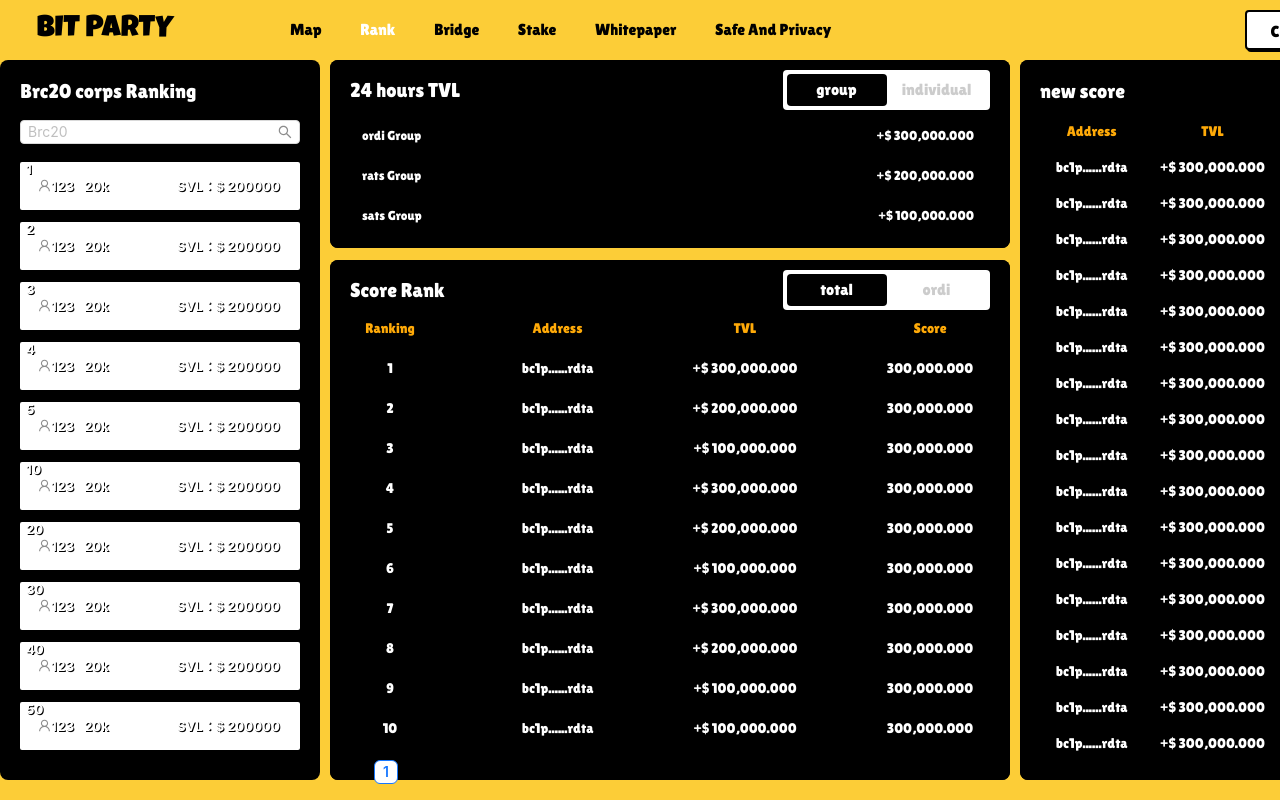
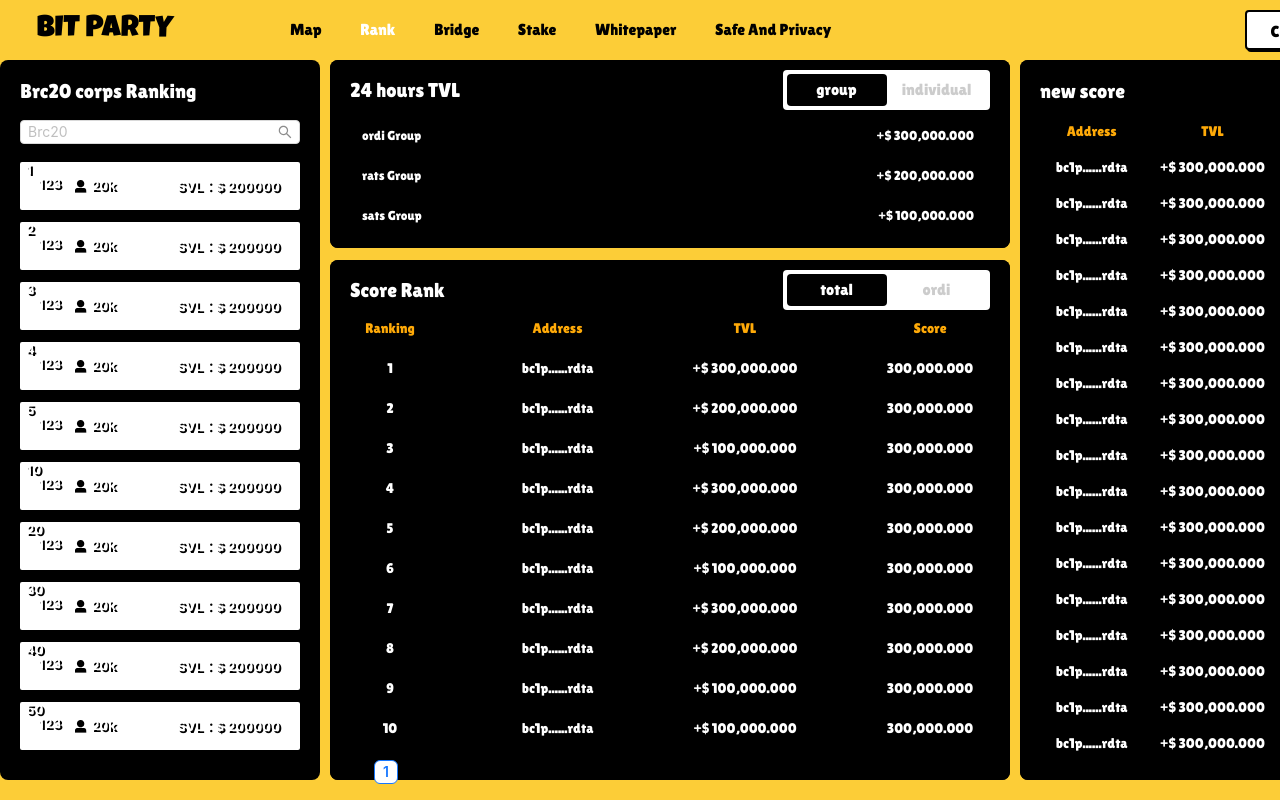
Before and after one commit to yuzhongtingtingerli/boxCatGame, a Vue app: page /rank in a window 1280 px wide. Shown: the top 800 px of the page. Built offline with nearby package versions, Linux system fonts and the light colour scheme.

Commit message:
list优化

```diff
--- a/src/views/rank/corpsRanking.vue
+++ b/src/views/rank/corpsRanking.vue
@@ -19,11 +19,13 @@
         <div class="left">
           <div class="ranking">{{ item.ranking }}</div>
           <div class="groupName">
-            <UserOutlined style="color: rgba(0, 0, 0, 0.45)" />{{
-              item.groupName
+            {{ item.groupName }}
+          </div>
+          <div class="num">
+            <img width="20px" src="@/assets/Frame.png" alt="" srcset="" />{{
+              item.num
             }}
           </div>
-          <div class="num">{{ item.num }}</div>
         </div>
         <div class="right">
           <div class="svl">SVL：$ {{ item.svl }}</div>
@@ -151,6 +153,8 @@ defineExpose({
   }
   .list {
     margin-top: 18px;
+    height: 588px;
+    overflow-y: scroll;
     .list_item {
       position: relative;
       height: 48px;
@@ -161,7 +165,7 @@ defineExpose({
       justify-content: space-between;
       align-items: center;
       // padding: 10px 0;
-      text-shadow: 1px 1px 0px #000;
+      text-shadow: 2px 2px 0px #000;
       font-weight: 900;
       padding-right: 20px;
       padding-left: 6px;
--- a/src/views/rank/newScore.vue
+++ b/src/views/rank/newScore.vue
@@ -7,10 +7,12 @@
         <div class="TVL">TVL</div>
         <div class="Time">Time</div>
       </div>
-      <div class="list" v-for="(item, index) in OwnersScore" :key="index">
-        <div class="Address">{{ getAddress(item.OwnersAddress) }}</div>
-        <div class="TVL">+$ {{ getMoney(item.OwnersTVL) }}</div>
-        <div class="Time">{{ getMoney(item.OwnersTime) }}</div>
+      <div class="lists">
+        <div class="list" v-for="(item, index) in OwnersScore" :key="index">
+          <div class="Address">{{ getAddress(item.OwnersAddress) }}</div>
+          <div class="TVL">+$ {{ getMoney(item.OwnersTVL) }}</div>
+          <div class="Time">{{ getMoney(item.OwnersTime) }}</div>
+        </div>
       </div>
     </div>
   </div>
@@ -188,6 +190,10 @@ defineExpose({
 }
 .content {
   margin: 0 10px;
+  .lists {
+    height: 596px;
+    overflow-y: scroll;
+  }
   .list {
     display: flex;
     justify-content: space-between;
```
